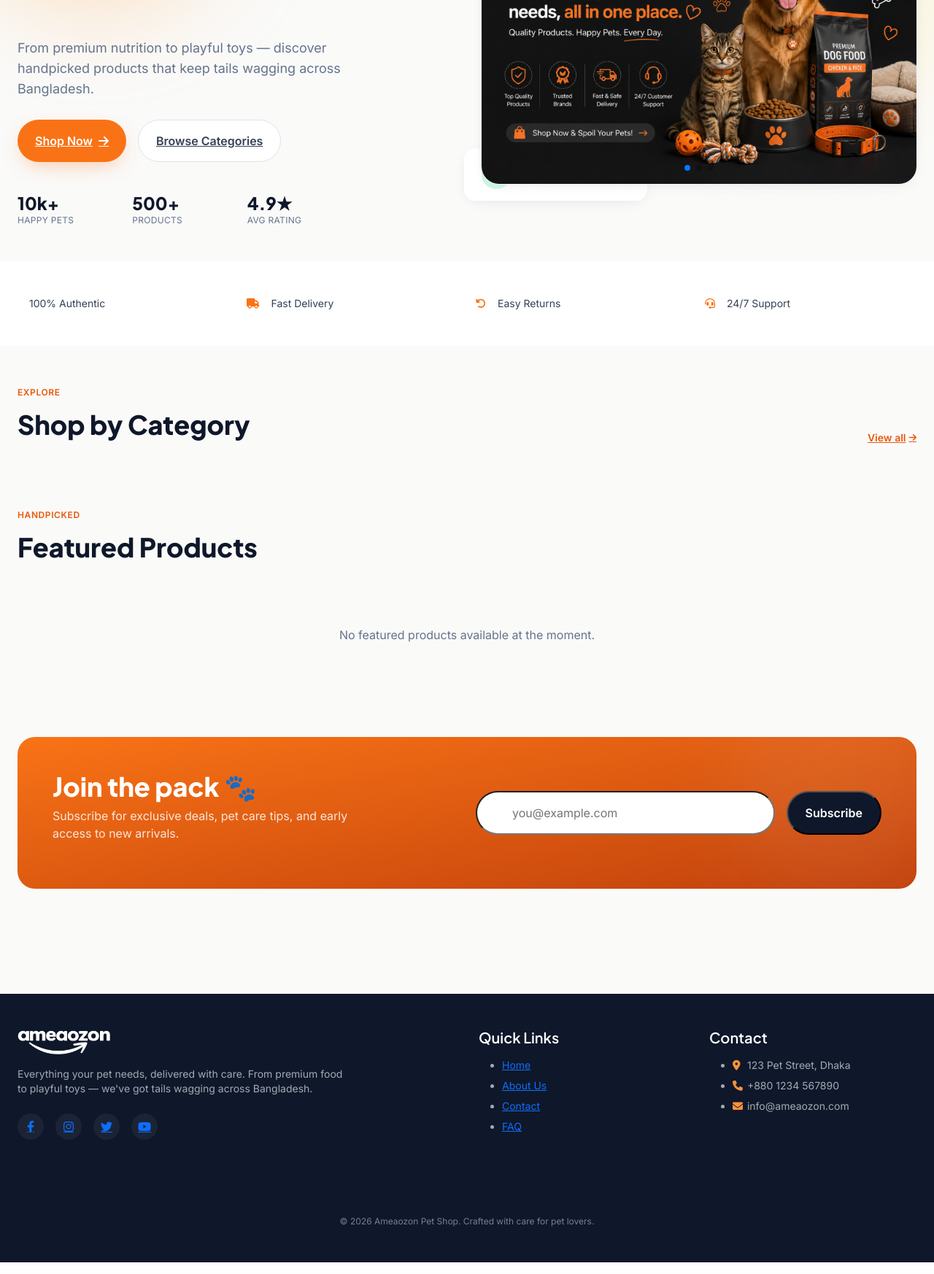
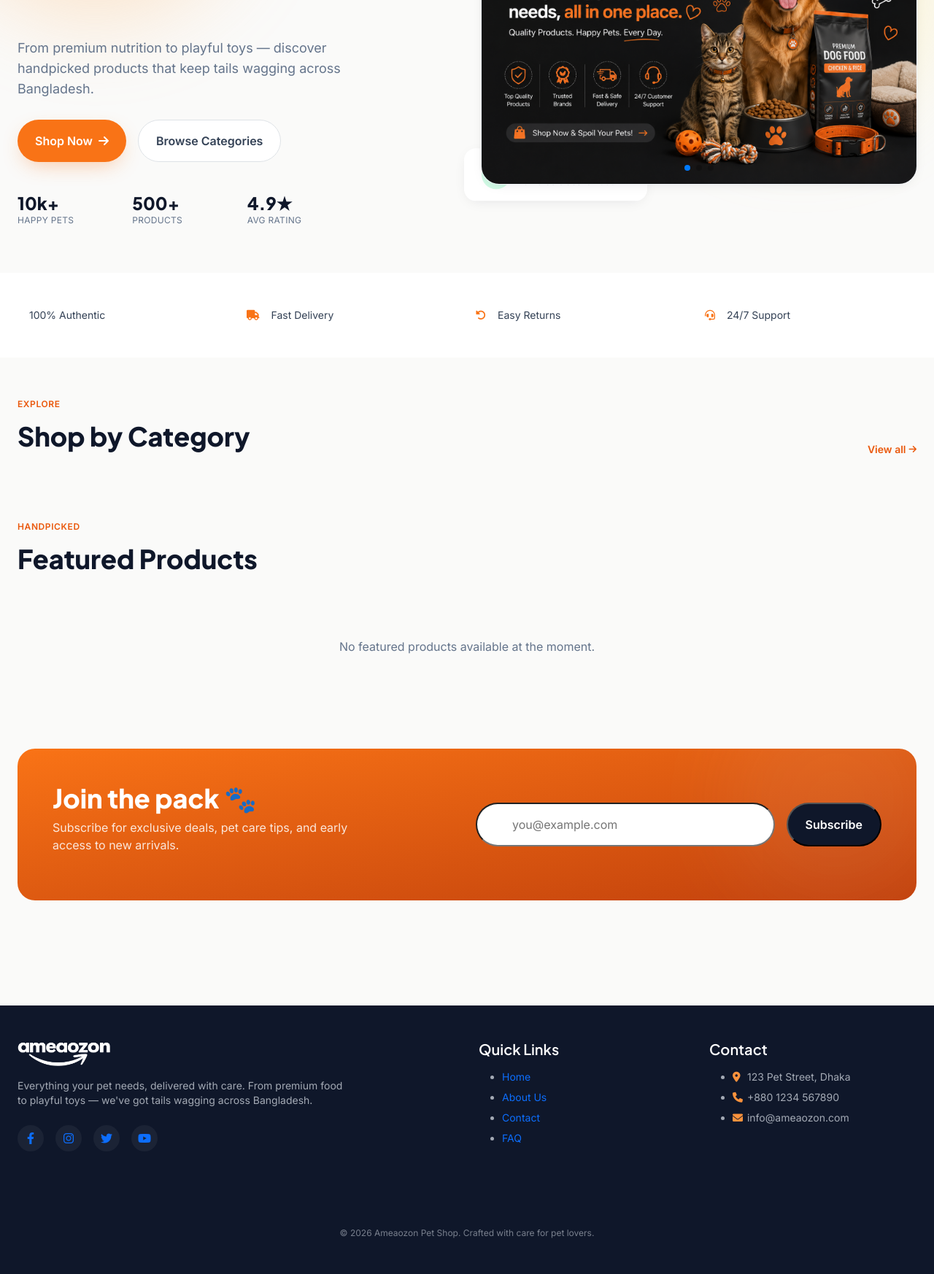
Before and after one commit to RahatGithub/ameaozon, a Django app: page / in a window 1280 px wide. Shown: the part 339-2085 px from the top of the page at 73% size. Run offline with Django 5.2, Linux system fonts and the light colour scheme; data that the repository does not hold is empty; some libraries are stand-ins or nearby versions.

Commit message:
fix: prevent hero floating cards from clipping and remove link underlines globally

```diff
--- a/templates/base.html
+++ b/templates/base.html
@@ -105,8 +105,8 @@
       .blob {
         position: absolute; border-radius: 9999px; filter: blur(60px); opacity: .35; pointer-events:none;
       }
-      /* Remove underlines from all navbar links */
-      nav a { text-decoration: none !important; }
+      /* Remove Bootstrap default underlines from links */
+      a { text-decoration: none !important; }
     </style>
 </head>
 <body x-data="{ mobileOpen: false, userOpen: false, catsOpen: false }" class="font-sans antialiased">
--- a/templates/store/home.html
+++ b/templates/store/home.html
@@ -5,11 +5,13 @@
 
 {% block content %}
 <!-- HERO -->
-<section class="relative overflow-hidden">
-  <div class="blob bg-brand-300 w-[420px] h-[420px] -top-32 -left-20"></div>
-  <div class="blob bg-amber-200 w-[360px] h-[360px] top-20 right-0"></div>
+<section class="relative">
+  <div class="absolute inset-0 overflow-hidden pointer-events-none">
+    <div class="blob bg-brand-300 w-[420px] h-[420px] -top-32 -left-20"></div>
+    <div class="blob bg-amber-200 w-[360px] h-[360px] top-20 right-0"></div>
+  </div>
 
-  <div class="max-w-7xl mx-auto px-4 sm:px-6 lg:px-8 pt-10 pb-12">
+  <div class="max-w-7xl mx-auto px-4 sm:px-6 lg:px-8 pt-10 pb-16">
     <div class="grid lg:grid-cols-2 gap-10 items-center">
       <div data-aos="fade-right">
         <span class="inline-flex items-center gap-2 px-3 py-1 rounded-full bg-brand-100 text-brand-700 text-xs font-semibold uppercase tracking-wide">
```
